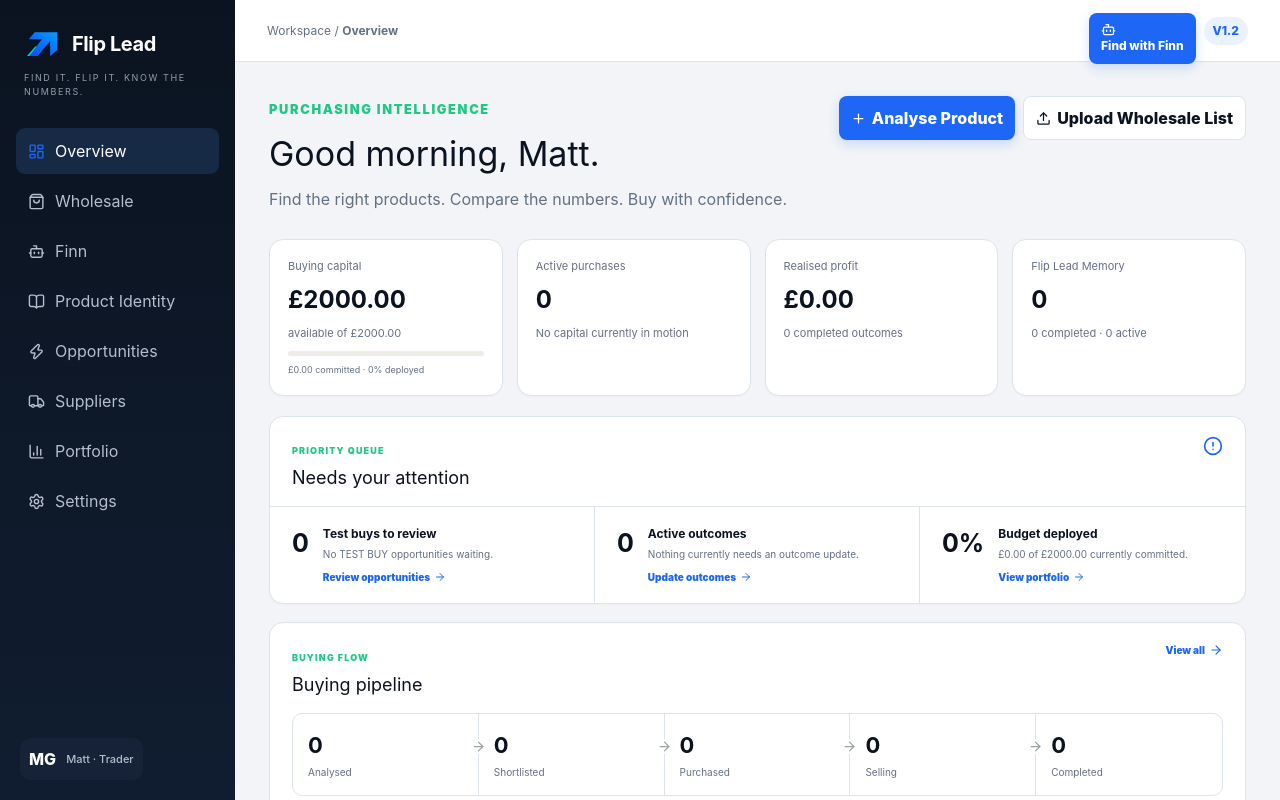
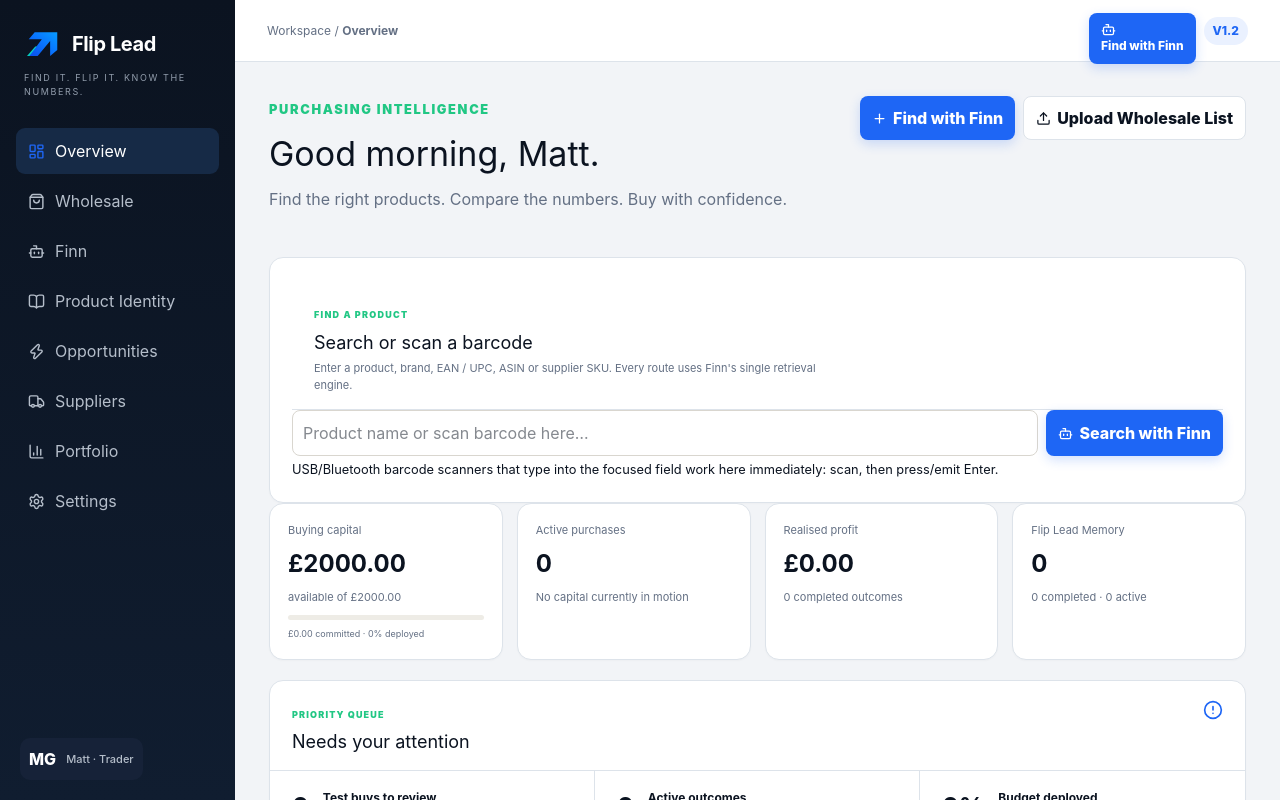
Before and after one commit to mattygribb-beep/stockwise, a Next.js app: page / in a window 1280 px wide. Shown: the top 800 px of the page. Built offline with nearby package versions, Linux system fonts and the light colour scheme.

Commit message:
Route homepage search and barcode input through Finn

```diff
--- a/app/page.tsx
+++ b/app/page.tsx
@@ -13,7 +13,8 @@
 const usablePrice=(n:any)=>Number.isFinite(Number(n))&&Number(n)>0
 const priceOrUnavailable=(n:any)=>usablePrice(n)?gbp(Number(n)):'Price unavailable'
 export default function Page(){
- const [view,setView]=useState('Overview'); const [rows,setRows]=useState<Row[]>([])
+ const [view,setView]=useState('Overview'); const [rows,setRows]=useState<Row[]>([]); const [finnSeed,setFinnSeed]=useState('')
+ const openFinn=(query='')=>{setFinnSeed(query.trim());setView('Finn')}
  const defaults={roi:30,profit:2,margin:15,totalProfit:25,maxCapital:500,firstCapital:250,firstUnits:24}
  const [rules,setRules]=useState(defaults)
  const [budget,setBudget]=useState(2000)
@@ -28,8 +29,8 @@
  const nav=[['Overview',LayoutDashboard],['Wholesale',ShoppingBag],['Finn',Bot],['Product Identity',BookOpen],['Opportunities',Zap],['Suppliers',Truck],['Portfolio',BarChart3],['Settings',Settings]] as const
  return <div className="shell"><aside><div className="brand"><b className="flipLeadMark" aria-hidden="true"><svg viewBox="0 0 64 64" role="img"><defs><linearGradient id="flipLeadBlue" x1="0" y1="1" x2="1" y2="0"><stop offset="0" stopColor="#0B4DEB"/><stop offset=".55" stopColor="#0877FF"/><stop offset="1" stopColor="#079CFF"/></linearGradient><linearGradient id="flipLeadMint" x1="0" y1="1" x2="1" y2="0"><stop offset="0" stopColor="#00CDBD"/><stop offset="1" stopColor="#16E0C4"/></linearGradient></defs><path fill="url(#flipLeadMint)" d="M5 52h13l14-16H19L5 52Z"/><path fill="url(#flipLeadBlue)" d="M18 12 8 24h22L9 52h14l21-25v25l12-10V12H18Z"/></svg></b><strong>Flip Lead</strong></div><p className="tag">FIND IT. FLIP IT. KNOW THE NUMBERS.</p><nav>{nav.map(([n,I])=><button className={view===n?'active':''} onClick={()=>setView(n)} key={n}><I size={17}/>{n}</button>)}</nav><div className="user">MG <span>Matt · Trader</span></div></aside><main><header><span>Workspace / <b>{view}</b></span><div style={{display:'flex',gap:8,alignItems:'center'}}><button className="primary" onClick={()=>setView('Finn')}><Bot size={15}/> Find with {buyerName}</button><i>V1.2</i></div></header><div className="page">
 
- {view==='Overview'&&<Overview rows={rows} budget={budget} active={active} realised={realised} go={setView}/>}
- {view==='Finn'&&<Finn buyerName={buyerName}/>}
+ {view==='Overview'&&<Overview rows={rows} budget={budget} active={active} realised={realised} go={setView} openFinn={openFinn}/>}
+ {view==='Finn'&&<Finn buyerName={buyerName} initialQuery={finnSeed}/>}
  {view==='Product Identity'&&<ProductIdentity/>}
  {view==='Opportunities'&&<Opportunities rows={rows} purchase={purchase} go={setView}/>}
  {view==='Portfolio'&&<><Title k="INTELLIGENCE" t="Portfolio" p="Compare capital committed with what actually happened."/><div className="cards"><Metric l="Capital committed" v={gbp(active)}/><Metric l="Realised profit" v={gbp(realised)}/><Metric l="Units remembered" v={String(rows.reduce((s,r)=>s+r.qty,0))}/><Metric l="Completed outcomes" v={String(rows.filter(r=>r.status==='Completed').length)}/></div><section><h2>Expected vs actual</h2>{rows.filter(r=>r.status==='Completed').map(r=><div className="outcome" key={r.id}><b>{r.product}</b><span>Expected sell {gbp(r.sell)}</span><span>Actual avg {gbp(r.actualSell||r.sell)}</span></div>)}</section></>}
@@ -54,9 +55,10 @@
  {view==='Wholesale'&&<WholesaleCatalogue/>}
  {view==='Suppliers'&&<SupplierDirectory rows={rows}/>}
  </div></main></div>}
-function Finn({buyerName}:{buyerName:string}){
- const [brief,setBrief]=useState(''),[showFilters,setShowFilters]=useState(false),[include,setInclude]=useState(''),[exclude,setExclude]=useState(''),[brand,setBrand]=useState(''),[maxCase,setMaxCase]=useState(''),[handoff,setHandoff]=useState<any>(null)
+function Finn({buyerName,initialQuery=''}:{buyerName:string;initialQuery?:string}){
+ const [brief,setBrief]=useState(initialQuery),[showFilters,setShowFilters]=useState(false),[include,setInclude]=useState(''),[exclude,setExclude]=useState(''),[brand,setBrand]=useState(''),[maxCase,setMaxCase]=useState(''),[handoff,setHandoff]=useState<any>(null)
  const [scanned,setScanned]=useState(false),[scanning,setScanning]=useState(false),[error,setError]=useState(''),[results,setResults]=useState<any[]>([]),[offerCount,setOfferCount]=useState(0),[matchCount,setMatchCount]=useState(0)
+ useEffect(()=>{if(initialQuery)setBrief(initialQuery)},[initialQuery])
  const quick=(q:string)=>{setBrief(q);window.setTimeout(()=>document.getElementById('finn-ask')?.click(),0)}
  async function scan(){setScanning(true);setError('');try{
   const rs=await Promise.all(CATALOGUE_SLUGS.map(s=>fetch('/api/suppliers/catalogue?supplier='+s,{cache:'no-store'})))
@@ -91,11 +93,13 @@
 function Rule({label,help,value,set,prefix,unit}:{label:string;help:string;value:number;set:(v:number)=>void;prefix?:string;unit?:string}){return <div className="ruleRow"><div><b>{label}</b><small>{help}</small></div><div className="ruleInput">{prefix&&<span>{prefix}</span>}<input type="number" value={value} onChange={e=>set(Number(e.target.value))}/>{unit&&<span>{unit}</span>}</div></div>}
 function Decision({n,c,text}:{n:string;c:string;text:string}){return <div className="decisionCard"><span className={'pill '+c}>{n}</span><p>{text}</p></div>}
 
-function Overview({rows,budget,active,realised,go}:{rows:Row[];budget:number;active:number;realised:number;go:(v:string)=>void}){
+function Overview({rows,budget,active,realised,go,openFinn}:{rows:Row[];budget:number;active:number;realised:number;go:(v:string)=>void;openFinn:(q?:string)=>void}){
+ const [findQuery,setFindQuery]=useState('')
  const activeRows=rows.filter(r=>['Purchased','Selling'].includes(r.status)); const completed=rows.filter(r=>r.status==='Completed'); const test=rows.filter(r=>r.decision==='TEST BUY'&&r.status==='Analysed')
  const expected=completed.reduce((s,r)=>s+(r.sell-r.buy)*r.qty,0); const actual=completed.reduce((s,r)=>s+((r.actualSell||r.sell)-r.buy)*r.qty,0)
  const stages=['Analysed','Shortlisted','Purchased','Selling','Completed']; const pct=budget?Math.min(100,active/budget*100):0
- return <><div className="overviewHero"><Title k="PURCHASING INTELLIGENCE" t="Good morning, Matt." p="Find the right products. Compare the numbers. Buy with confidence."/><div className="quick"><button className="primary" onClick={()=>go('Finn')}><Plus size={15}/> Analyse Product</button><button className="secondaryAction" onClick={()=>go('Wholesale')}><Upload size={15}/> Upload Wholesale List</button></div></div>
+ return <><div className="overviewHero"><Title k="PURCHASING INTELLIGENCE" t="Good morning, Matt." p="Find the right products. Compare the numbers. Buy with confidence."/><div className="quick"><button className="primary" onClick={()=>openFinn()}><Plus size={15}/> Find with Finn</button><button className="secondaryAction" onClick={()=>go('Wholesale')}><Upload size={15}/> Upload Wholesale List</button></div></div>
+ <section><div className="sectionHead"><div><small>FIND A PRODUCT</small><h2>Search or scan a barcode</h2><p>Enter a product, brand, EAN / UPC, ASIN or supplier SKU. Every route uses Finn's single retrieval engine.</p></div></div><div className="quick"><input style={{flex:1,minWidth:240}} value={findQuery} onChange={e=>setFindQuery(e.target.value)} onKeyDown={e=>{if(e.key==='Enter'&&findQuery.trim())openFinn(findQuery)}} placeholder="Product name or scan barcode here…"/><button className="primary" disabled={!findQuery.trim()} onClick={()=>openFinn(findQuery)}><Bot size={15}/> Search with Finn</button></div><small>USB/Bluetooth barcode scanners that type into the focused field work here immediately: scan, then press/emit Enter.</small></section>
 
  <div className="cards overviewCards"><div className="metric capitalMetric"><span>Buying capital</span><strong>{gbp(Math.max(0,budget-active))}</strong><small>available of {gbp(budget)}</small><div className="miniBar"><i style={{width:pct+'%'}}/></div><em>{gbp(active)} committed · {Math.round(pct)}% deployed</em></div><Metric l="Active purchases" v={String(activeRows.length)} s={activeRows.length?gbp(active)+' committed':'No capital currently in motion'}/><Metric l="Realised profit" v={gbp(realised)} s={completed.length+' completed outcome'+(completed.length===1?'':'s')}/><Metric l="Flip Lead Memory" v={String(rows.length)} s={completed.length+' completed · '+activeRows.length+' active'}/></div>
  <section className="attention"><div className="overviewSectionHead"><div><small>PRIORITY QUEUE</small><h2>Needs your attention</h2></div><AlertCircle size={20}/></div><div className="attentionGrid">
```
